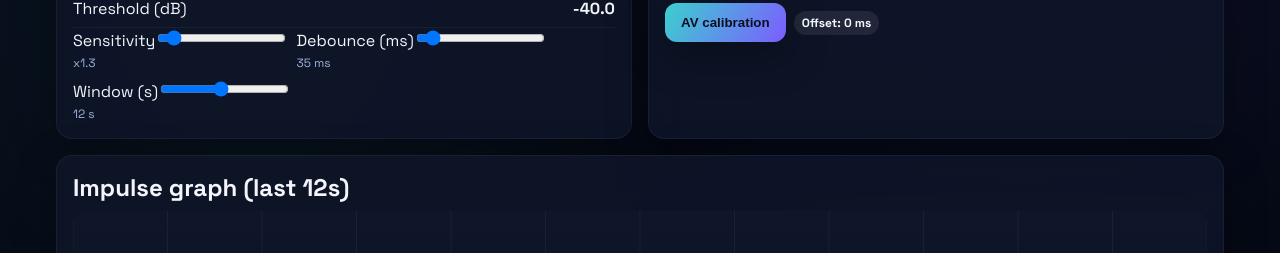
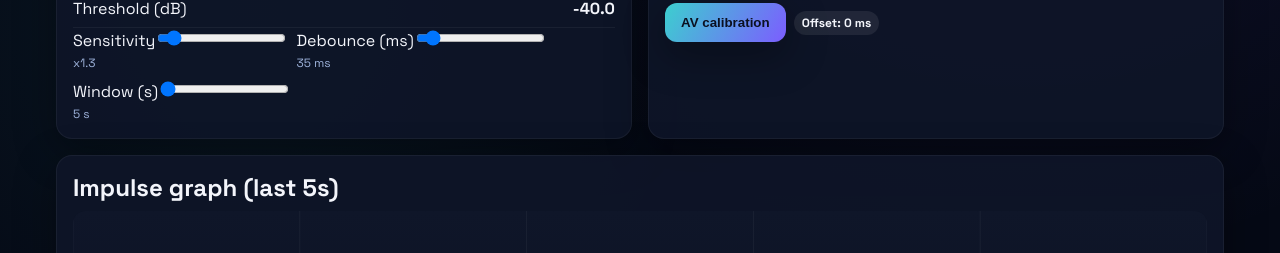
Before and after one commit to kelleno96/PercussionPracticeTool, a React (Vite) app: page / in a window 1280 px wide. Shown: the part 348-601 px from the top of the page. Built offline with nearby package versions, Linux system fonts and the light colour scheme; no server answers; the database is empty.

Commit message:
Default to 5 second window size

```diff
--- a/src/App.tsx
+++ b/src/App.tsx
@@ -53,7 +53,7 @@ function App() {
   const [exerciseId, setExerciseId] = useState<string>("");
   const [currentSessionId, setCurrentSessionId] = useState<string | null>(null);
   const [impulses, setImpulses] = useState<ImpulsePoint[]>([]);
-  const [timeWindowMs, setTimeWindowMs] = useState(12000);
+  const [timeWindowMs, setTimeWindowMs] = useState(5000);
   const [logging, setLogging] = useState(false);
   const [theme, setTheme] = useState<"dark" | "light">("dark");
   const [thresholdDb, setThresholdDb] = useState(-40);
```
